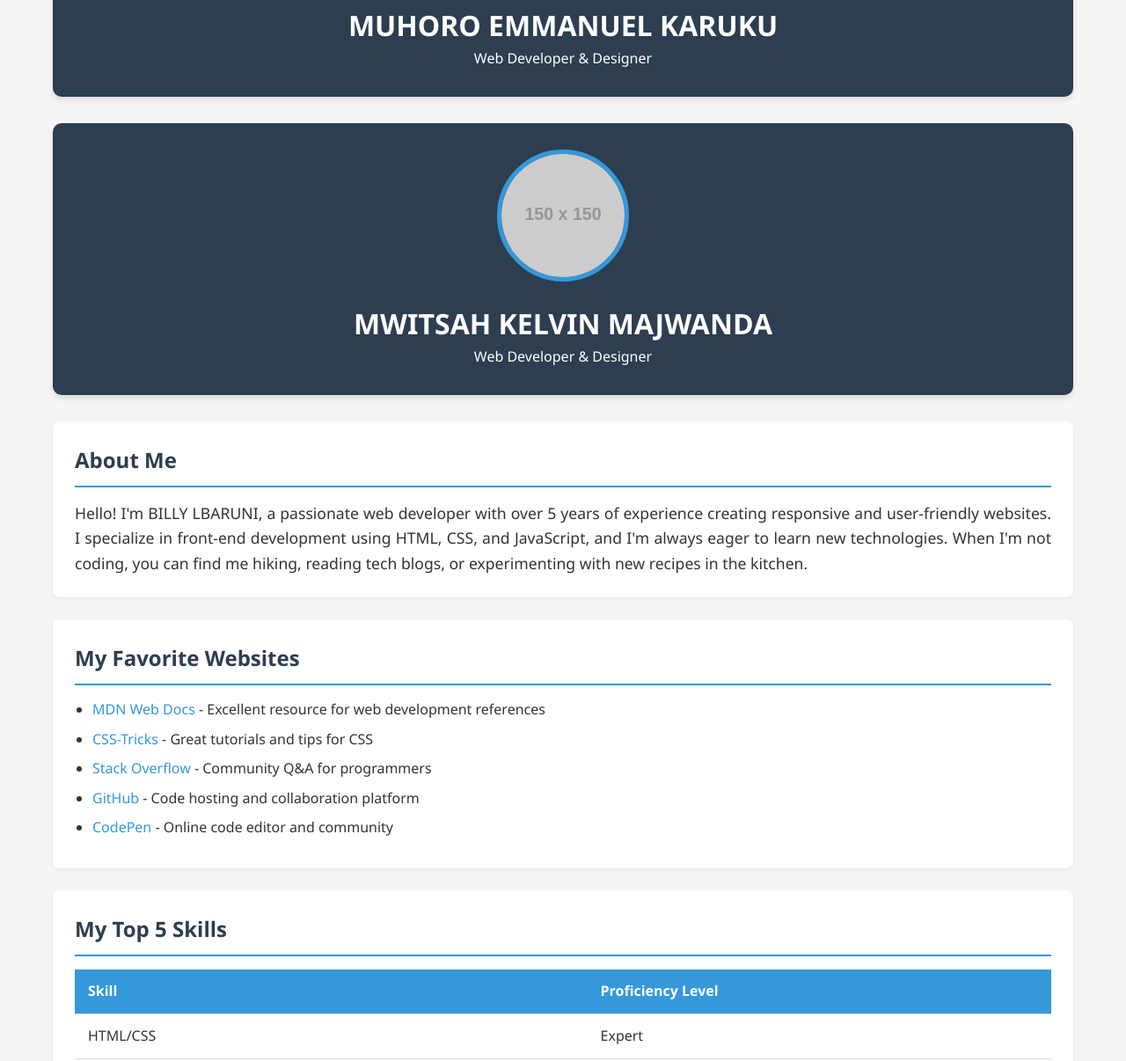
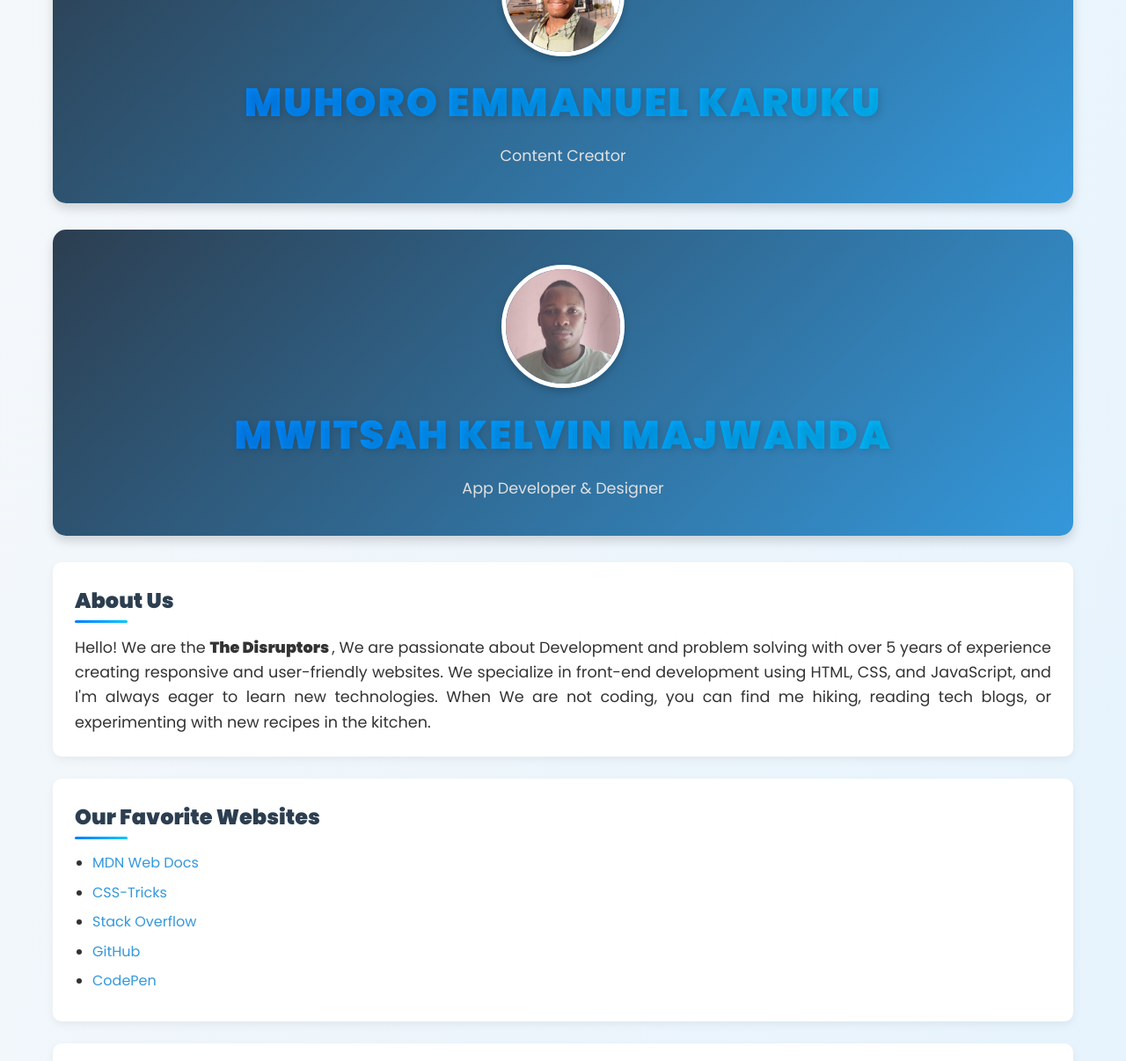
Before and after one commit to BLbaruni/html-portfolio, a plain HTML site: page Index.html in a window 1280 px wide. Shown: the part 1238-2444 px from the top of the page at 88% size. Drawn offline with Linux system fonts and the light colour scheme; placeholder pictures from the web are drawn by us.

Commit message:
Updated project with profile images and improved layout

```diff
--- a/Index.html
+++ b/Index.html
@@ -3,19 +3,21 @@
 <head>
     <meta charset="UTF-8">
     <meta name="viewport" content="width=device-width, initial-scale=1.0">
-    <title>My Personal Home Page</title>
+    <title>This Is Our Home Page</title>
     <style>
-        /* Reset default browser styles */
+        /* Import a beautiful Google font */
+        @import url('https://fonts.googleapis.com/css2?family=Poppins:wght@400;600;900&display=swap');
+
+        /* Reset and general body styling */
         * {
             margin: 0;
             padding: 0;
             box-sizing: border-box;
-            font-family: 'Segoe UI', Tahoma, Geneva, Verdana, sans-serif;
+            font-family: 'Poppins', sans-serif;
         }
 
-        /* Body styling */
         body {
-            background-color: #f5f5f5;
+            background: linear-gradient(to bottom right, #f8f9fa, #e3f2fd);
             color: #333;
             line-height: 1.6;
             padding: 20px;
@@ -25,23 +27,48 @@
 
         /* Header section styling */
         header {
-            background-color: #2c3e50;
+            background: linear-gradient(135deg, #2c3e50, #3498db);
             color: white;
-            padding: 30px;
+            padding: 40px;
             text-align: center;
-            border-radius: 10px;
+            border-radius: 15px;
             margin-bottom: 30px;
-            box-shadow: 0 4px 6px rgba(0, 0, 0, 0.1);
+            box-shadow: 0 6px 12px rgba(0, 0, 0, 0.15);
+            transition: transform 0.3s ease;
+        }
+
+        header:hover {
+            transform: scale(1.02);
+        }
+
+        /* 🔹 Improved H1 styling */
+        h1 {
+            font-size: 2.8rem;
+            font-weight: 900;
+            letter-spacing: 2px;
+            text-transform: uppercase;
+            background: linear-gradient(90deg, #007BFF, #00C6FF);
+            -webkit-background-clip: text;
+            -webkit-text-fill-color: transparent;
+            text-shadow: 2px 2px 8px rgba(0, 0, 0, 0.15);
+            margin-bottom: 10px;
+        }
+
+        /* Subtitles under each name */
+        header p {
+            font-size: 1.1rem;
+            color: #e0e0e0;
         }
 
         /* Profile photo styling */
         .profile-photo {
-            width: 150px;
-            height: 150px;
+            width: 140px;
+            height: 140px;
             border-radius: 50%;
             object-fit: cover;
-            border: 5px solid #3498db;
-            margin-bottom: 15px;
+            border: 5px solid white;
+            box-shadow: 0 4px 8px rgba(0, 0, 0, 0.2);
+            margin-bottom: 10px;
         }
 
         /* Section styling */
@@ -49,16 +76,26 @@
             background-color: white;
             padding: 25px;
             margin-bottom: 25px;
-            border-radius: 8px;
-            box-shadow: 0 2px 4px rgba(0, 0, 0, 0.05);
+            border-radius: 10px;
+            box-shadow: 0 4px 10px rgba(0, 0, 0, 0.05);
         }
 
         /* Section headings */
         h2 {
             color: #2c3e50;
-            border-bottom: 2px solid #3498db;
-            padding-bottom: 10px;
-            margin-bottom: 15px;
+            position: relative;
+            margin-bottom: 20px;
+        }
+
+        h2::after {
+            content: '';
+            position: absolute;
+            left: 0;
+            bottom: -6px;
+            width: 60px;
+            height: 3px;
+            background: linear-gradient(90deg, #007BFF, #00C6FF);
+            border-radius: 2px;
         }
 
         /* Bio text styling */
@@ -102,12 +139,14 @@
         }
 
         th {
-            background-color: #3498db;
+            background-color: #007BFF;
             color: white;
+            text-transform: uppercase;
+            letter-spacing: 1px;
         }
 
         tr:hover {
-            background-color: #f1f1f1;
+            background-color: #f1f9ff;
         }
 
         /* Form styling */
@@ -129,21 +168,23 @@
         input, textarea, button {
             padding: 10px;
             border: 1px solid #ddd;
-            border-radius: 4px;
+            border-radius: 6px;
             font-size: 1rem;
         }
 
         button {
-            background-color: #3498db;
+            background: linear-gradient(90deg, #007BFF, #00C6FF);
             color: white;
+            font-weight: bold;
             border: none;
             cursor: pointer;
-            transition: background-color 0.3s;
-            font-weight: bold;
+            transition: all 0.3s ease;
+            border-radius: 8px;
         }
 
         button:hover {
-            background-color: #2980b9;
+            background: linear-gradient(90deg, #0056b3, #0096c7);
+            transform: scale(1.05);
         }
 
         /* Footer styling */
@@ -156,101 +197,84 @@
         }
     </style>
 </head>
+
 <body>
-    <!-- Header section containing name and photo -->
+    <h1>Welcome to our webpage</h1>
+
     <header>
-        <img src="https://via.placeholder.com/150" alt="Profile Photo" class="profile-photo">
+    <img src="assests/billy.jpg" alt="Billy Lbaruni" class="profile-photo">
     <h1>BILLY LBARUNI</h1>
     <p>Web Developer & Designer</p>
 </header>
 
 <header>
-        <img src="https://via.placeholder.com/150" alt="Profile Photo" class="profile-photo">
-        <h1>MADING DUOM BIOR </h1>
-        <p>Software developer</p>
+    <img src="assests/Mading Doum .jpg" alt="Mading Duom Bior" class="profile-photo">
+    <h1>MADING DUOM BIOR</h1>
+    <p>Software Developer</p>
 </header>
 
 <header>
-        <img src="https://via.placeholder.com/150" alt="Profile Photo" class="profile-photo">
+    <img src="assests/" alt="Ida Karen Nyarang" class="profile-photo">
     <h1>IDA KAREN NYARANG</h1>
-        <p>Cybersecurity Developer & Designer</p>
-    </header>
-         <header>
-        <img src="https://via.placeholder.com/150" alt="Profile Photo" class="profile-photo">
-        <h1>MUHORO EMMANUEL KARUKU </h1>
-        <p>Web Developer & Designer</p>
-    </header>
-         <header>
-        <img src="https://via.placeholder.com/150" alt="Profile Photo" class="profile-photo">
-        <h1>MWITSAH KELVIN MAJWANDA  </h1>
-        <p>Web Developer & Designer</p>
+    <p>Cybersecurity</p>
 </header>
 
-    <!-- Bio section with personal introduction -->
+<header>
+    <img src="assests/Emmanuel Kariuki.jpg" alt="Muhoro Emmanuel Karuku" class="profile-photo">
+    <h1>MUHORO EMMANUEL KARUKU</h1>
+    <p>Content Creator</p>
+</header>
+
+<header>
+    <img src="assests/kell.jpg" alt="Mwitsah Kelvin Majwanda" class="profile-photo">
+    <h1>MWITSAH KELVIN MAJWANDA</h1>
+    <p>App Developer & Designer</p>
+</header>
+
+
     <section id="bio">
-        <h2>About Me</h2>
+        <h2>About Us</h2>
         <p class="bio">
-            Hello! I'm BILLY LBARUNI, a passionate web developer with over 5 years of experience
-            creating responsive and user-friendly websites. I specialize in front-end development
+            Hello! We are the <b>The Disruptors </b>, We are passionate about Development and problem solving with over 5 years of experience
+            creating responsive and user-friendly websites. We specialize in front-end development
             using HTML, CSS, and JavaScript, and I'm always eager to learn new technologies.
-            When I'm not coding, you can find me hiking, reading tech blogs, or experimenting
+            When We are not coding, you can find me hiking, reading tech blogs, or experimenting
             with new recipes in the kitchen.
         </p>
     </section>
 
-    <!-- Favorite websites section with hyperlinks -->
     <section id="websites">
-        <h2>My Favorite Websites</h2>
+        <h2>Our Favorite Websites</h2>
         <ul>
-            <li><a href="https://developer.mozilla.org" target="_blank">MDN Web Docs</a> - Excellent resource for web development references</li>
-            <li><a href="https://css-tricks.com" target="_blank">CSS-Tricks</a> - Great tutorials and tips for CSS</li>
-            <li><a href="https://stackoverflow.com" target="_blank">Stack Overflow</a> - Community Q&A for programmers</li>
-            <li><a href="https://github.com" target="_blank">GitHub</a> - Code hosting and collaboration platform</li>
-            <li><a href="https://codepen.io" target="_blank">CodePen</a> - Online code editor and community</li>
+            <li><a href="https://developer.mozilla.org" target="_blank">MDN Web Docs</a></li>
+            <li><a href="https://css-tricks.com" target="_blank">CSS-Tricks</a></li>
+            <li><a href="https://stackoverflow.com" target="_blank">Stack Overflow</a></li>
+            <li><a href="https://github.com" target="_blank">GitHub</a></li>
+            <li><a href="https://codepen.io" target="_blank">CodePen</a></li>
         </ul>
     </section>
 
-    <!-- Skills table section -->
     <section id="skills">
-        <h2>My Top 5 Skills</h2>
+        <h2>Our Top 5 Skills</h2>
         <table>
-            <!-- Table header row -->
             <thead>
                 <tr>
                     <th>Skill</th>
                     <th>Proficiency Level</th>
                 </tr>
             </thead>
-            <!-- Table body with skill data -->
             <tbody>
-                <tr>
-                    <td>HTML/CSS</td>
-                    <td>Expert</td>
-                </tr>
-                <tr>
-                    <td>JavaScript</td>
-                    <td>Advanced</td>
-                </tr>
-                <tr>
-                    <td>Responsive Design</td>
-                    <td>Advanced</td>
-                </tr>
-                <tr>
-                    <td>UI/UX Design</td>
-                    <td>Intermediate</td>
-                </tr>
-                <tr>
-                    <td>Version Control (Git)</td>
-                    <td>Intermediate</td>
-                </tr>
+                <tr><td>HTML/CSS</td><td>Expert</td></tr>
+                <tr><td>JavaScript</td><td>Advanced</td></tr>
+                <tr><td>Responsive Design</td><td>Advanced</td></tr>
+                <tr><td>UI/UX Design</td><td>Intermediate</td></tr>
+                <tr><td>Version Control (Git)</td><td>Intermediate</td></tr>
             </tbody>
         </table>
     </section>
 
-    <!-- Contact form section -->
     <section id="contact">
-        <h2>Contact Me</h2>
-        <!-- Mock contact form -->
+        <h2>Contact Us</h2>
         <form class="contact-form">
             <div class="form-group">
                 <label for="name">Name:</label>
@@ -276,9 +300,8 @@
         </form>
     </section>
 
-    <!-- Footer section -->
     <footer>
-        <p>&copy;. All rights reserved.</p>
+        <p>&copy; All rights reserved.</p>
     </footer>
 </body>
 </html>
```
Also changed, not shown: assests/Emmanuel Kariuki.jpg (added), assests/Mading Doum .jpg (added), assests/billy.jpg (added), assests/kell.jpg (added). Lines whose indentation alone changed are shown as unchanged.
